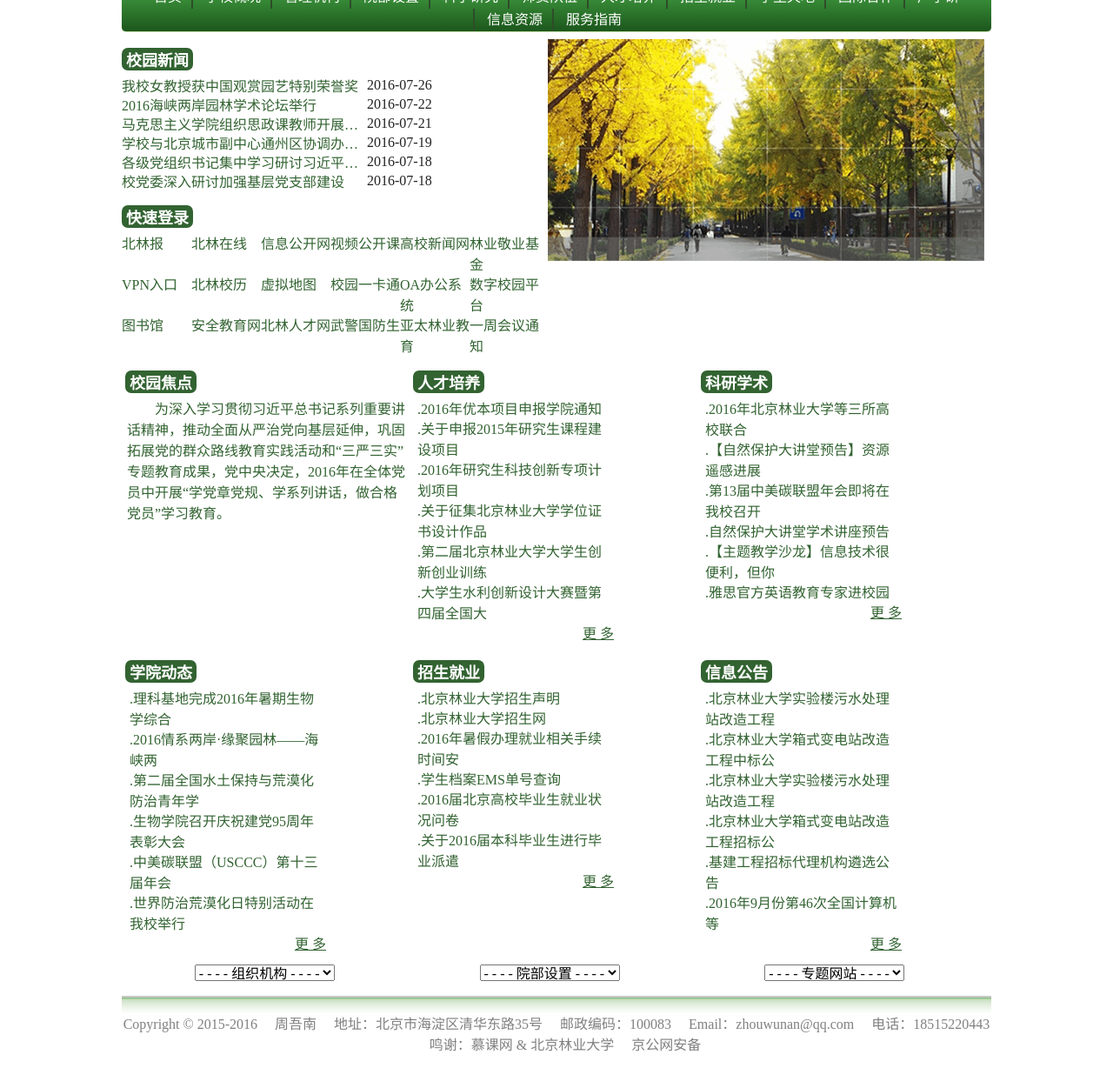
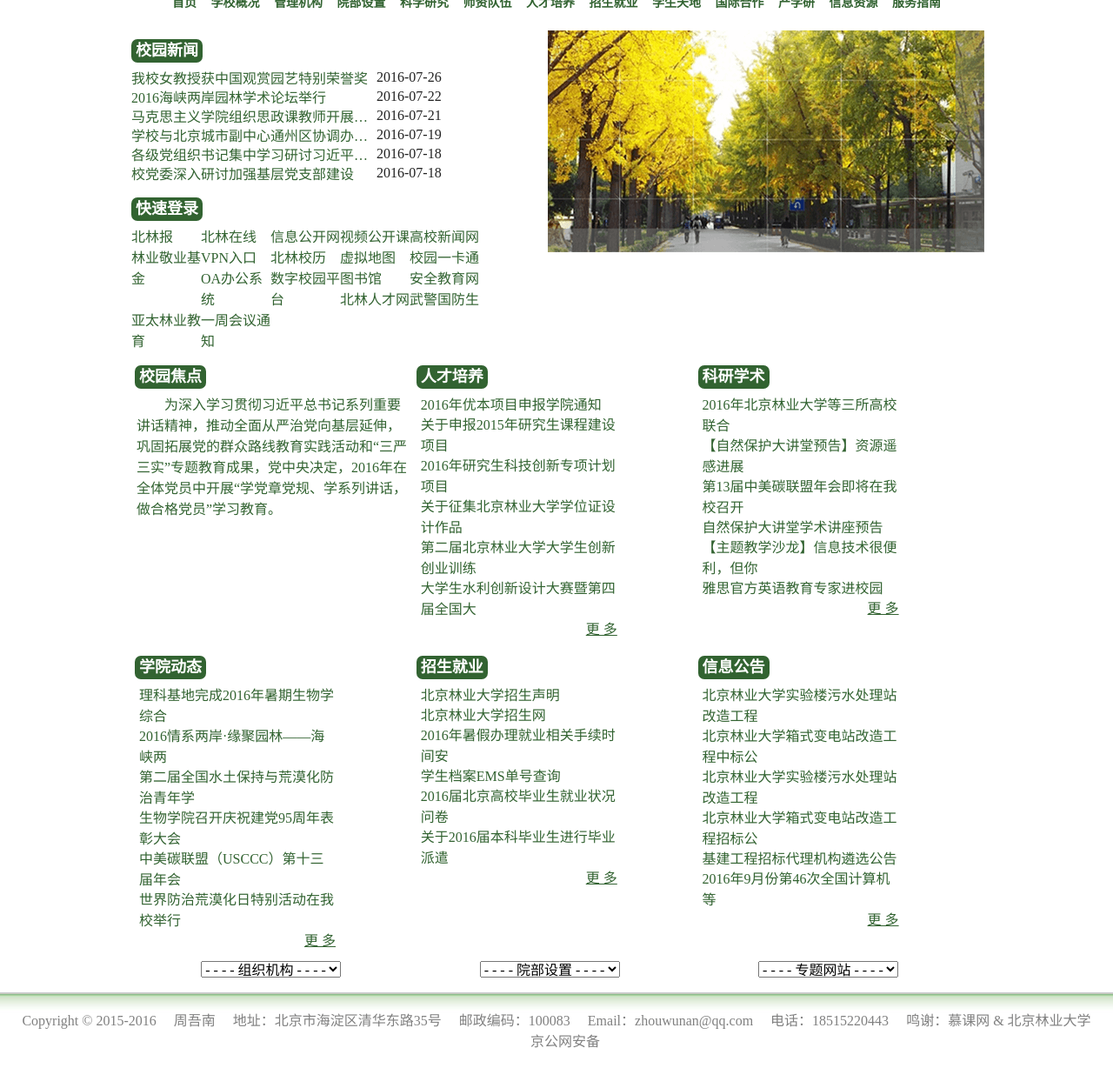
Before and after one commit to mingttong/ResponsiveBjfu2.0, a website: page src/index.html in a window 1280 px wide. Shown: the part 120-1348 px from the top of the page at 87% size. Drawn offline with Linux system fonts and the light colour scheme.

Commit message:
把导航栏改成了绿字、无背景

```diff
--- a/src/css/main.css
+++ b/src/css/main.css
@@ -9,6 +9,10 @@
 html {
     font-size: 625%; /*这时候一个rem=100px*/
     color: #222;
+}
+
+h3 {
+    line-height: 1.5em;
 }
 
 ::selection {
@@ -119,7 +123,7 @@ a:hover, a:active {
 /*外包容器*/
 
 div.main {
-    max-width: 10rem;
+    max-width: 9.78rem;
 }
 
 @media only screen and (max-width: 62.5em) {
@@ -149,16 +153,18 @@ header .top .head-pic img {
 
 header .main {
     line-height: 0.26rem;
-    padding: 0px 0.15rem;
-    color: #fff;
-    background: #277227;
-    background: -webkit-linear-gradient(#42a042, #1c561c); /* Safari 5.1 - 6.0 */
-    background: -o-linear-gradient(#42a042, #1c561c); /* Opera 11.1 - 12.0 */
-    background: -moz-linear-gradient(#42a042, #1c561c); /* Firefox 3.6 - 15 */
-    background: linear-gradient(#42a042, #1c561c); /* 标准的语法（必须放在最后） */
-    border-top: 1px solid #c4daa4;
-    border-bottom: 1px solid #c4daa4;
-    border-radius: 5px;
+    padding: 0.1rem 0.15rem;
+    /*background: #277227;*/
+    /*background: -webkit-linear-gradient(#42a042, #1c561c); /!* Safari 5.1 - 6.0 *!/*/
+    /*background: -o-linear-gradient(#42a042, #1c561c); /!* Opera 11.1 - 12.0 *!/*/
+    /*background: -moz-linear-gradient(#42a042, #1c561c); /!* Firefox 3.6 - 15 *!/*/
+    /*background: linear-gradient(#42a042, #1c561c); /!* 标准的语法（必须放在最后） *!/*/
+    /*border-top: 1px solid #c4daa4;*/
+    /*border-bottom: 1px solid #c4daa4;*/
+    /*border-radius: 5px;*/
+    color: #277227;
+    font-weight: bold;
+    font-size: 0.14rem;
 }
 
 header .main ul {
@@ -170,14 +176,13 @@ header .main ul li {
 }
 
 header .main ul li + li {
-    border-left: 2px solid #2e4d29;
+    /*border-left: 2px solid #2e4d29;*/
     margin-left: -7px;
 }
 
 header .main ul li a {
     display: inline-block;
-    padding: 0px 0.14rem;
-    color: #ffffff;
+    padding: 0px 0.1rem;
 }
 
 header .main ul li a:hover, a:active {
--- a/src/index.html
+++ b/src/index.html
@@ -132,12 +132,12 @@
                     <div class="content">
                         <div class="elem-pic"></div>
                         <ul>
-                            <li><a href="#">.2016年优本项目申报学院通知</a></li>
-                            <li><a href="#">.关于申报2015年研究生课程建设项目</a></li>
-                            <li><a href="#">.2016年研究生科技创新专项计划项目</a></li>
-                            <li><a href="#">.关于征集北京林业大学学位证书设计作品</a></li>
-                            <li><a href="#">.第二届北京林业大学大学生创新创业训练</a></li>
-                            <li><a href="#">.大学生水利创新设计大赛暨第四届全国大</a></li>
+                            <li><a href="#">2016年优本项目申报学院通知</a></li>
+                            <li><a href="#">关于申报2015年研究生课程建设项目</a></li>
+                            <li><a href="#">2016年研究生科技创新专项计划项目</a></li>
+                            <li><a href="#">关于征集北京林业大学学位证设计作品</a></li>
+                            <li><a href="#">第二届北京林业大学大学生创新创业训练</a></li>
+                            <li><a href="#">大学生水利创新设计大赛暨第四届全国大</a></li>
                             <li><a class="more" href="#">更 多</a></li>
                         </ul>
                     </div>
@@ -146,15 +146,15 @@
                     <!--<img src="img/kyxs.png" alt="科研学术"/>-->
                     <h3 class="title">科研学术</h3>
 
-                    <div class="content">
+                    <div class="content"
                         <div class="elem-pic"></div>
                         <ul>
-                            <li><a href="#">.2016年北京林业大学等三所高校联合</a></li>
-                            <li><a href="#">.【自然保护大讲堂预告】资源遥感进展</a></li>
-                            <li><a href="#">.第13届中美碳联盟年会即将在我校召开</a></li>
-                            <li><a href="#">.自然保护大讲堂学术讲座预告</a></li>
-                            <li><a href="#">.【主题教学沙龙】信息技术很便利，但你</a></li>
-                            <li><a href="#">.雅思官方英语教育专家进校园</a></li>
+                            <li><a href="#">2016年北京林业大学等三所高校联合</a></li>
+                            <li><a href="#">【自然保护大讲堂预告】资源遥感进展</a></li>
+                            <li><a href="#">第13届中美碳联盟年会即将在我校召开</a></li>
+                            <li><a href="#">自然保护大讲堂学术讲座预告</a></li>
+                            <li><a href="#">【主题教学沙龙】信息技术很便利，但你</a></li>
+                            <li><a href="#">雅思官方英语教育专家进校园</a></li>
                             <li><a class="more" href="#">更 多</a></li>
                         </ul>
                     </div>
@@ -169,12 +169,12 @@
                     <div class="content">
                         <div class="elem-pic"></div>
                         <ul>
-                            <li><a href="#">.理科基地完成2016年暑期生物学综合</a></li>
-                            <li><a href="#">.2016情系两岸·缘聚园林——海峡两</a></li>
-                            <li><a href="#">.第二届全国水土保持与荒漠化防治青年学</a></li>
-                            <li><a href="#">.生物学院召开庆祝建党95周年表彰大会</a></li>
-                            <li><a href="#">.中美碳联盟（USCCC）第十三届年会</a></li>
-                            <li><a href="#">.世界防治荒漠化日特别活动在我校举行</a></li>
+                            <li><a href="#">理科基地完成2016年暑期生物学综合</a></li>
+                            <li><a href="#">2016情系两岸·缘聚园林——海峡两</a></li>
+                            <li><a href="#">第二届全国水土保持与荒漠化防治青年学</a></li>
+                            <li><a href="#">生物学院召开庆祝建党95周年表彰大会</a></li>
+                            <li><a href="#">中美碳联盟（USCCC）第十三届年会</a></li>
+                            <li><a href="#">世界防治荒漠化日特别活动在我校举行</a></li>
                             <li><a class="more" href="#">更 多</a></li>
                         </ul>
                     </div>
@@ -186,12 +186,12 @@
                     <div class="content">
                         <div class="elem-pic"></div>
                         <ul>
-                            <li><a href="#">.北京林业大学招生声明</a></li>
-                            <li><a href="#">.北京林业大学招生网</a></li>
-                            <li><a href="#">.2016年暑假办理就业相关手续时间安</a></li>
-                            <li><a href="#">.学生档案EMS单号查询</a></li>
-                            <li><a href="#">.2016届北京高校毕业生就业状况问卷</a></li>
-                            <li><a href="#">.关于2016届本科毕业生进行毕业派遣</a></li>
+                            <li><a href="#">北京林业大学招生声明</a></li>
+                            <li><a href="#">北京林业大学招生网</a></li>
+                            <li><a href="#">2016年暑假办理就业相关手续时间安</a></li>
+                            <li><a href="#">学生档案EMS单号查询</a></li>
+                            <li><a href="#">2016届北京高校毕业生就业状况问卷</a></li>
+                            <li><a href="#">关于2016届本科毕业生进行毕业派遣</a></li>
                             <li><a class="more" href="#">更 多</a></li>
                         </ul>
                     </div>
@@ -203,12 +203,12 @@
                     <div class="content">
                         <div class="elem-pic"></div>
                         <ul>
-                            <li><a href="#">.北京林业大学实验楼污水处理站改造工程</a></li>
-                            <li><a href="#">.北京林业大学箱式变电站改造工程中标公</a></li>
-                            <li><a href="#">.北京林业大学实验楼污水处理站改造工程</a></li>
-                            <li><a href="#">.北京林业大学箱式变电站改造工程招标公</a></li>
-                            <li><a href="#">.基建工程招标代理机构遴选公告</a></li>
-                            <li><a href="#">.2016年9月份第46次全国计算机等</a></li>
+                            <li><a href="#">北京林业大学实验楼污水处理站改造工程</a></li>
+                            <li><a href="#">北京林业大学箱式变电站改造工程中标公</a></li>
+                            <li><a href="#">北京林业大学实验楼污水处理站改造工程</a></li>
+                            <li><a href="#">北京林业大学箱式变电站改造工程招标公</a></li>
+                            <li><a href="#">基建工程招标代理机构遴选公告</a></li>
+                            <li><a href="#">2016年9月份第46次全国计算机等</a></li>
                             <li><a class="more" href="#">更 多</a></li>
                         </ul>
                     </div>
```
Also changed, not shown: src/img/ad.jpg (deleted), src/img/ad.png (deleted).
